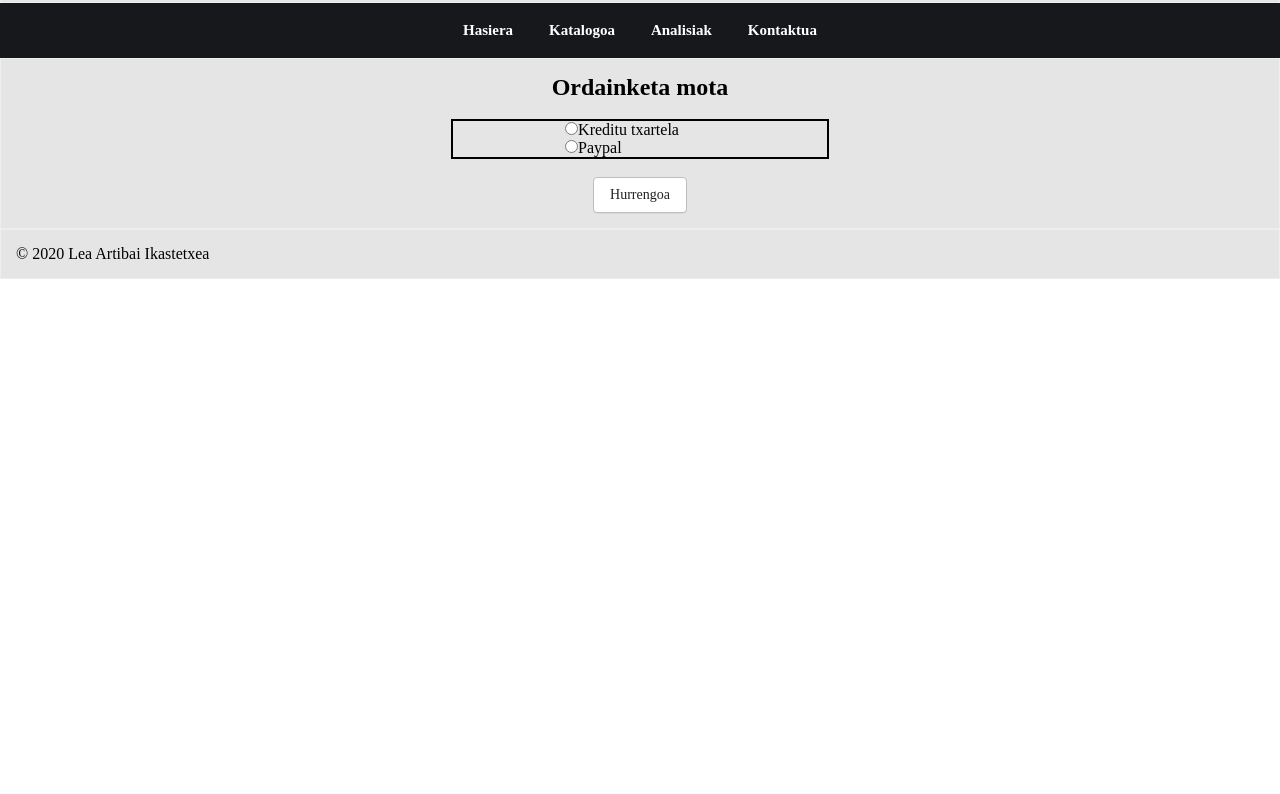
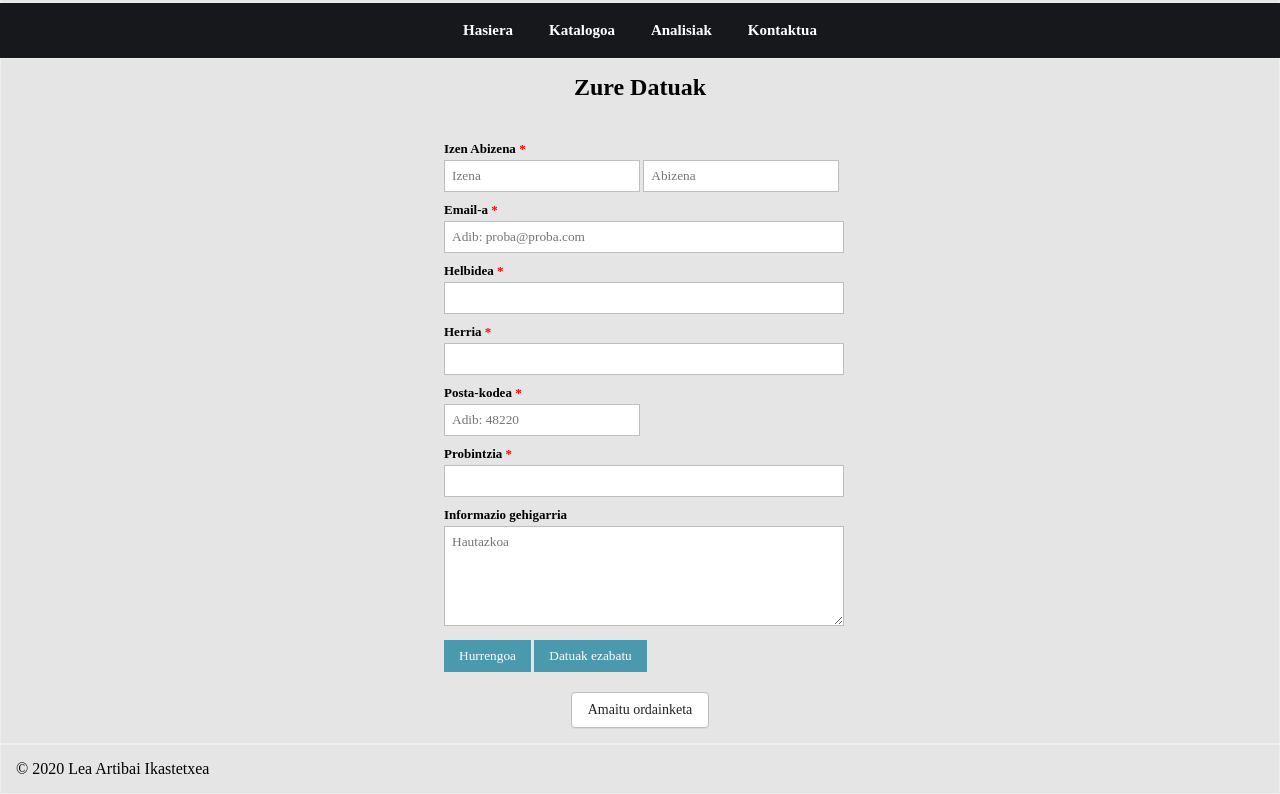
Before and after one commit to UrtziArroyoAlberdi/urtziarroyo.github.io, a plain HTML site: page eskaria4.html in a window 1280 px wide. Shown: the part 79-873 px from the top of the page. Before the commit the page ends 800 px from the top, so only its background shows below. Drawn offline with Linux system fonts and the light colour scheme.

Commit message:
Update eskaria4.html

```diff
--- a/eskaria4.html
+++ b/eskaria4.html
@@ -20,15 +20,42 @@
 	    </ul>
     </nav>
 	<main>
-		<h2 align="center">Ordainketa mota</h2><br>
-		<div>
-			<div class="contenedor2">
-				<div class="k_t"><input type="radio" name="payment"><label>Kreditu txartela</label></div>
-				<div class="paypal"><input type="radio" name="payment"><label>Paypal</label></div>
-			</div><br>
-		</div>
-
-		<div align="center"><a href="eskaria4.html"><button class="button">Hurrengoa</button></a></div>
+		<h2 align="center">Zure Datuak</h2>
+		<form action="mailto:daw22urar@leartik.ikasle.eus" method="post"  enctype="text/plain">
+			<input type="hidden" name="recipient" value="daw22urar@ikasle.leartik.eus">
+			<ul class="form-style-1">
+			    <li><label>Izen Abizena <span class="required">*</span></label><input type="text" name="field1" class="field-divided" placeholder="Izena" /> <input type="text" name="field2" class="field-divided" placeholder="Abizena" /></li>
+			    <li>
+			        <label>Email-a <span class="required">*</span></label>
+			        <input placeholder="Adib: proba@proba.com" type="email" name="field3" class="field-long" />
+			    </li>
+			    <li>
+			        <label>Helbidea <span class="required">*</span></label>
+			        <input type="text" name="field4" class="field-long" />
+			    </li>
+			    <li>
+			        <label>Herria <span class="required">*</span></label>
+			        <input type="text" name="field5" class="field-long" />
+			    </li>
+			    <li>
+			        <label>Posta-kodea <span class="required">*</span></label>
+			        <input placeholder="Adib: 48220" type="text" name="field6" class="field-divided" />
+			    </li>
+			    <li>
+			        <label>Probintzia <span class="required">*</span></label>
+			        <input type="text" name="field7" class="field-long" />
+			    </li>
+			    <li>
+			        <label>Informazio gehigarria </label>
+			        <textarea placeholder="Hautazkoa" name="field8" id="field8" class="field-long field-textarea"></textarea>
+			    </li>
+			    <li>
+			        <a href="eskaria2.html"><input type="button" value="Hurrengoa" /></a>
+			        <input type="Reset" value="Datuak ezabatu"/>
+			    </li>
+			</ul>
+		</form>
+		<div align="center"><a href="eskaria4.html"><button class="button">Amaitu ordainketa</button></a></div>
 	</main>
 	<script src="js/app.js"></script>
 	<script src="js/main.js"></script>
```
